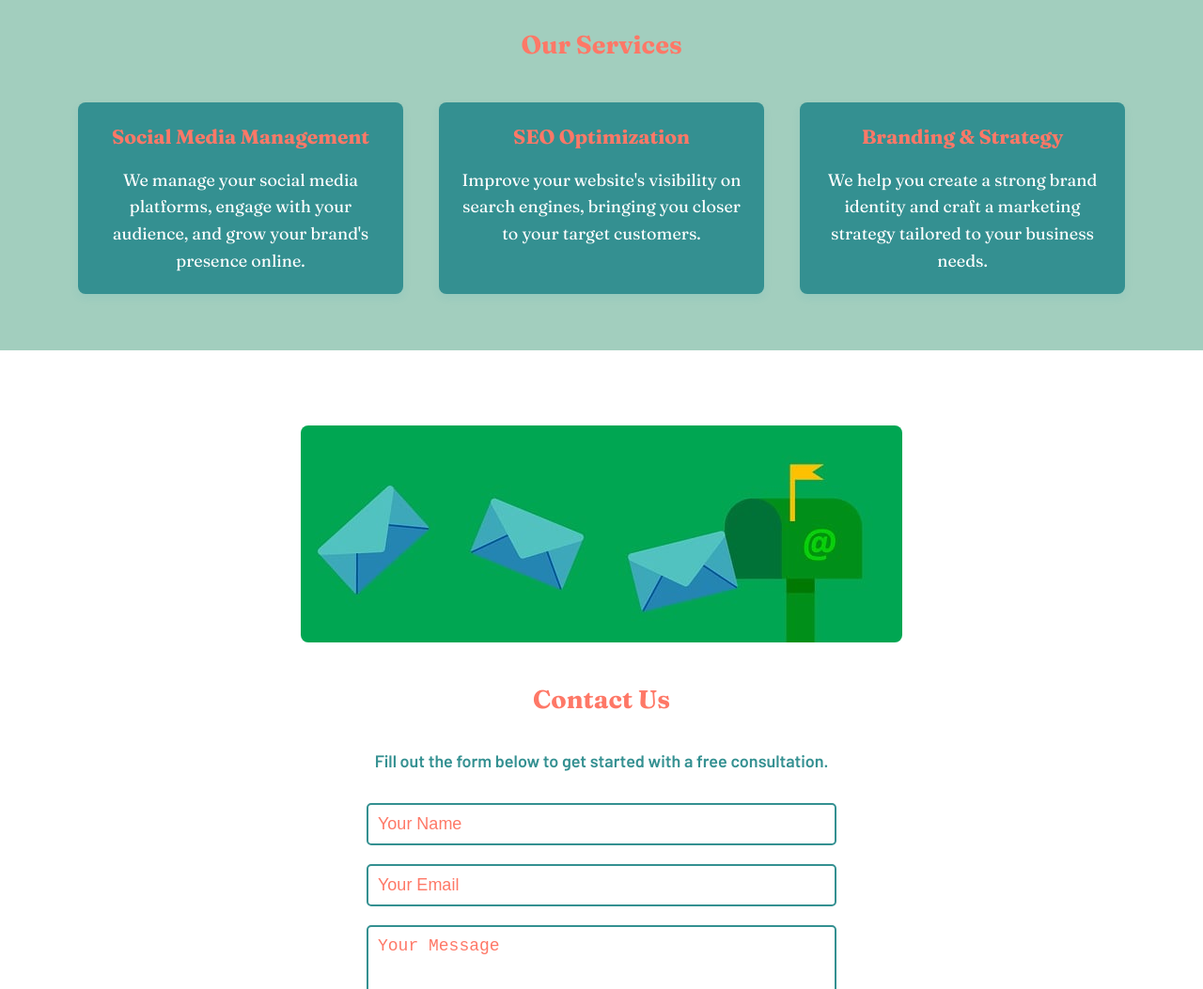
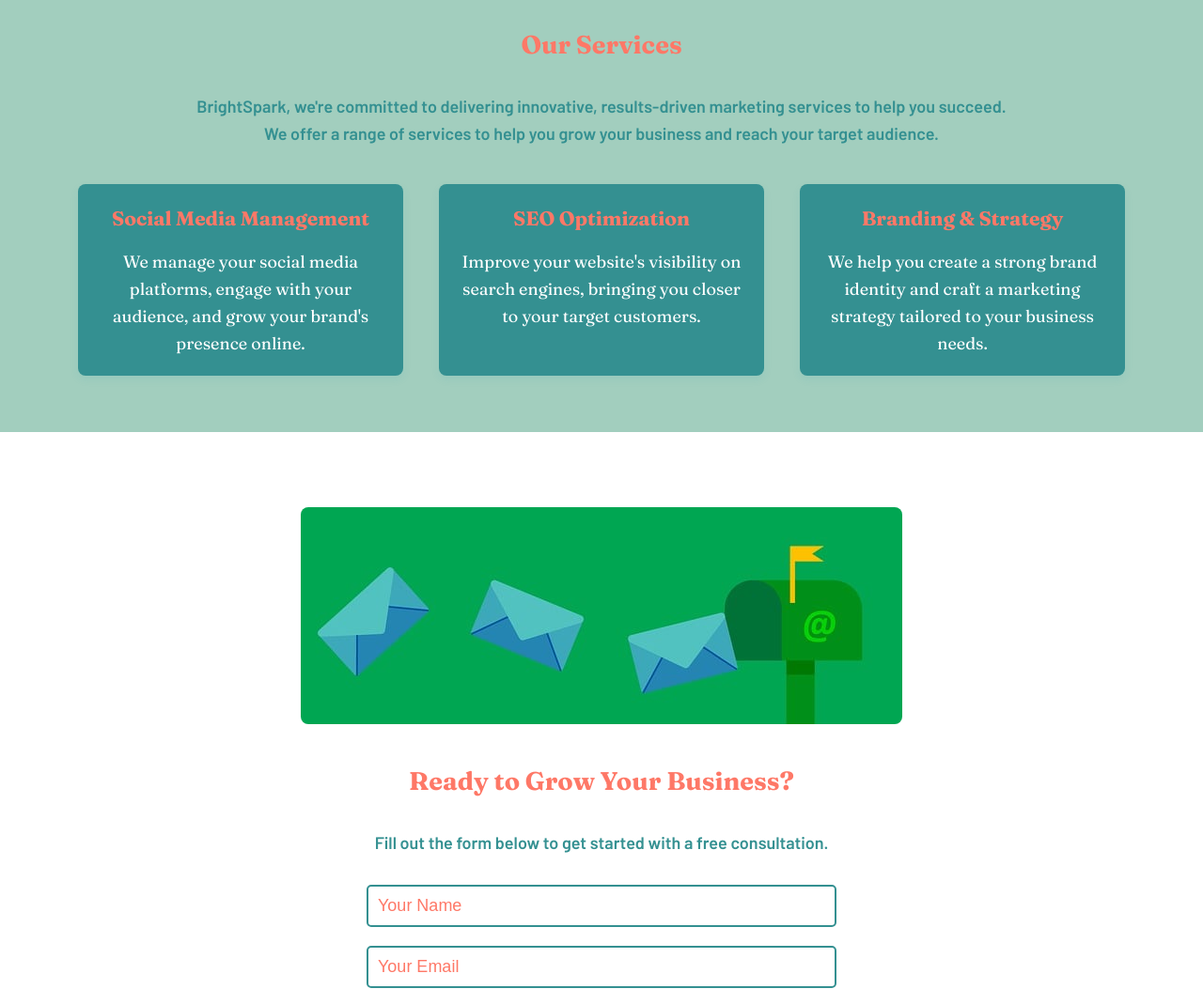
Before and after one commit to KunnikarB/brightSpark-agency, a plain HTML site: page index.html in a window 1280 px wide. Shown: the part 1040-2093 px from the top of the page at 94% size. Drawn offline with Linux system fonts and the light colour scheme.

Commit message:
Update index.html

```diff
--- a/index.html
+++ b/index.html
@@ -52,6 +52,13 @@
     <section id="services">
       <div class="container">
         <h2>Our Services</h2>
+        <h4>
+          BrightSpark, we&apos;re committed to delivering innovative, results-driven marketing services to help you succeed.
+        </h4>
+        <h4>
+          We offer a range of services to help you grow your business and reach
+          your target audience.
+        </h4>
         <div class="service-cards">
           <div class="card">
             <h3>Social Media Management</h3>
@@ -83,7 +90,7 @@
       <img src="images/contact-bg.jpg" alt="Contact Us" />
       <div class="container">
 
-        <h2>Contact Us</h2>
+        <h2>Ready to Grow Your Business?</h2>
         <p>Fill out the form below to get started with a free consultation.</p>
         <form action="#" method="post">
           <input type="text" name="name" placeholder="Your Name" required />
```
